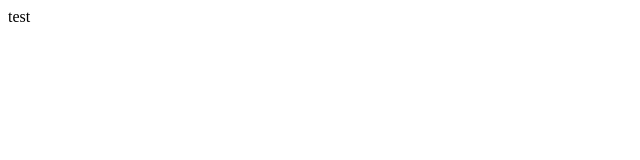
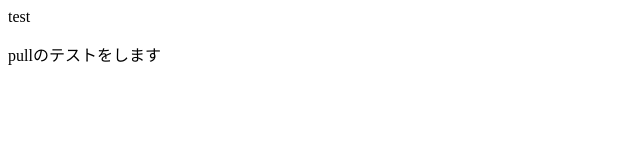
Before and after one commit to keinsuken/git-test, a plain HTML site: page index.html in a window 1280 px wide. Shown: the whole page, without its empty margins (0-640 px from the left). Drawn offline with Linux system fonts and the light colour scheme.

Commit message:
Update index.html

```diff
--- a/index.html
+++ b/index.html
@@ -1 +1,2 @@
 <p>test</p>
+<p>pullのテストをします</p>
```
